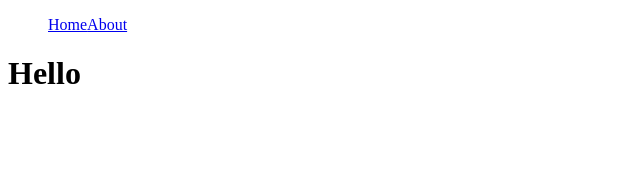
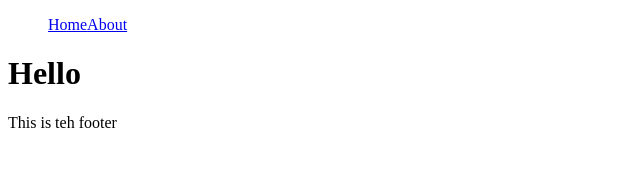
Before and after one commit to cristhian2121/superHero, a Next.js app: page / in a window 1280 px wide. Shown: the top 182 px of the page, without its empty margins (0-640 px from the left). Built offline with nearby package versions, Linux system fonts and the light colour scheme.

Commit message:
extent app with _app.tsx

```diff
--- /dev/null
+++ b/components/layout/Layout.tsx
@@ -0,0 +1,14 @@
+import React from 'react'
+import Navbar from '../Navbar'
+
+const Layout: React.FC = ({ children }) => {
+    return (
+        <div>
+            <Navbar />
+            {children}
+            <footer>This is teh footer</footer>
+        </div>
+    )
+}
+
+export default Layout
--- /dev/null
+++ b/pages/_app.tsx
@@ -0,0 +1,25 @@
+import { AppProps } from 'next/app'
+import Layout from '../components/layout/Layout';
+
+function MyApp({ Component, pageProps }: AppProps) {
+    // Provider - contex/providers
+    // additionals props
+    return (
+    <Layout>
+        <Component {...pageProps} />
+    </Layout>)
+  }
+
+  // Only uncomment this method if you have blocking data requirements for
+  // every single page in your application. This disables the ability to
+  // perform automatic static optimization, causing every page in your app to
+  // be server-side rendered.
+  //
+  // MyApp.getInitialProps = async (appContext) => {
+  //   // calls page's `getInitialProps` and fills `appProps.pageProps`
+  //   const appProps = await App.getInitialProps(appContext);
+  //
+  //   return { ...appProps }
+  // }
+
+  export default MyApp
--- a/pages/index.tsx
+++ b/pages/index.tsx
@@ -4,7 +4,6 @@ import Navbar from '../components/Navbar';
 const Home = () => {
     return (
         <div>
-            <Navbar />
             <h1>Hello</h1>
         </div>
     )
```
